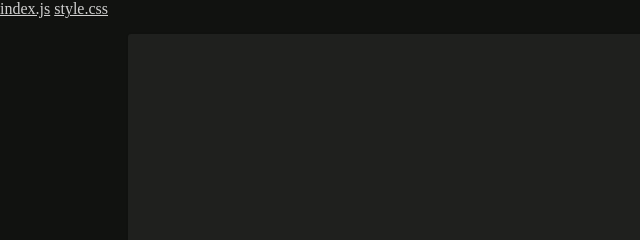
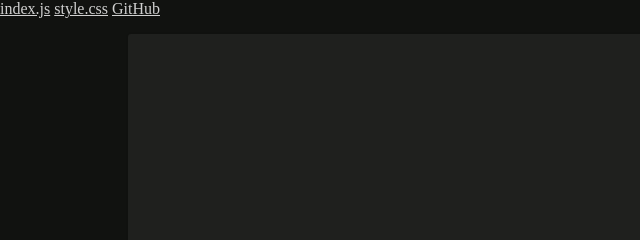
Before and after one commit to kwkmts/HTML5-video-player-sample, a plain HTML site: page index.html in a window 1280 px wide. Shown: the top 240 px of the page, 0-640 px from the left. Drawn offline with Linux system fonts and the light colour scheme.

Commit message:
Add GitHub hyperlink

```diff
--- a/index.html
+++ b/index.html
@@ -14,6 +14,7 @@
   <body>
     <a href="./index.js">index.js</a>
     <a href="./style.css">style.css</a>
+    <a href="https://github.com/kwkmts/HTML5-video-player-sample" target="_blank">GitHub</a>
     <section>
       <video id="video-player" poster="poster.png"></video>
       <div id="progress-wrap">
```
